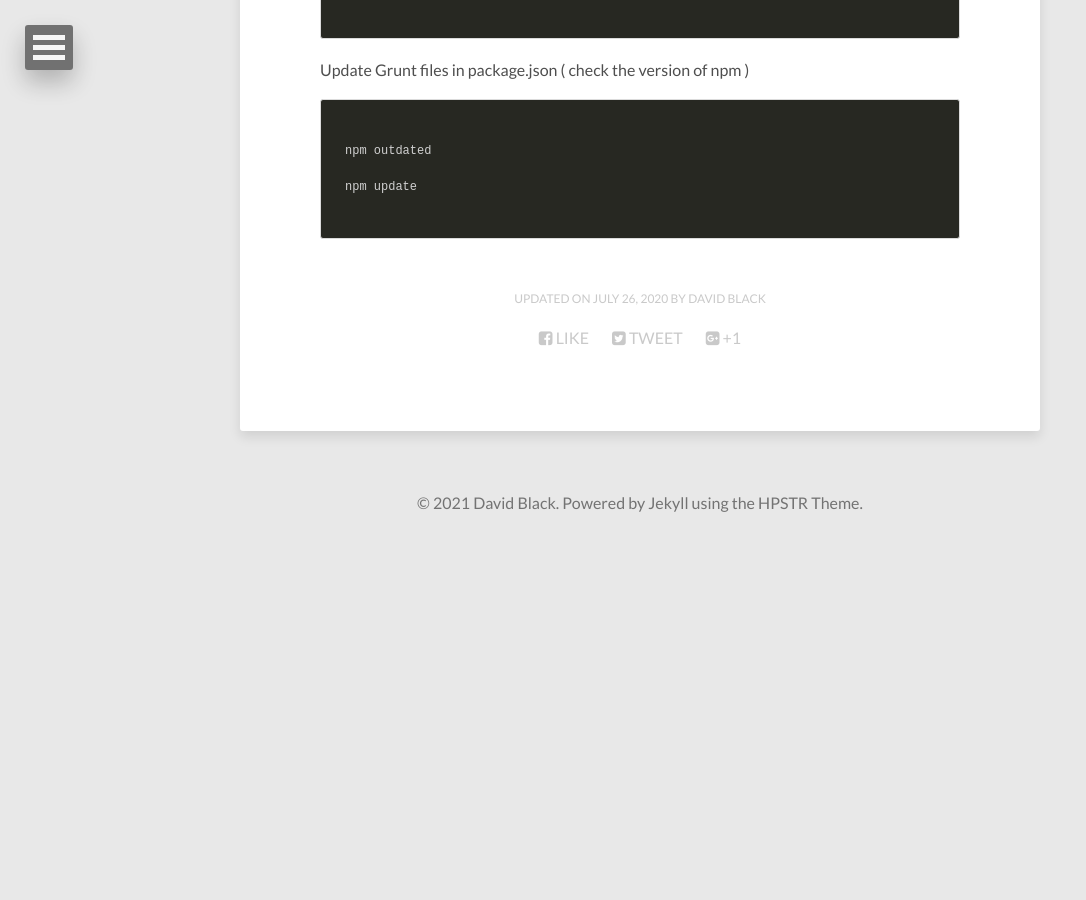
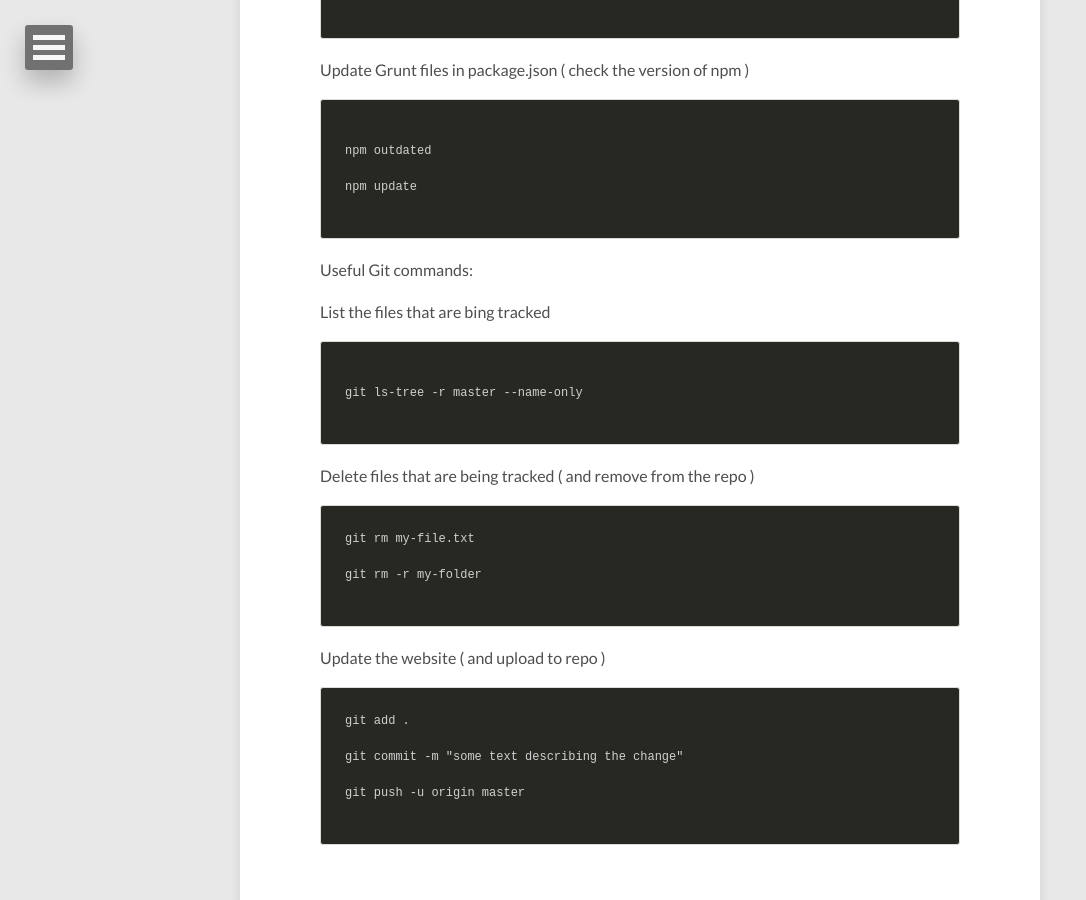
Before and after one commit to dtinblack/dtinblack.github.io, a Jekyll site: the page built from assets/md/maintenance.md, in a window 1280 px wide and 900 px high, scrolled down 1484 px. Shown: the whole window, without its empty margins (0-1086 px from the left). Built offline with Jekyll 4.4.1, drawn with Linux system fonts in a browser that asks for light colours; nearby versions of some CDN libraries; before the commit the page ends 2028 px from its top, so only the background shows below that.

Commit message:
updated notes

````diff
--- a/assets/md/maintenance.md
+++ b/assets/md/maintenance.md
@@ -75,3 +75,34 @@ npm outdated
 npm update
 
 ```
+
+Useful Git commands:
+
+List the files that are bing tracked
+
+```
+
+git ls-tree -r master --name-only
+
+```
+
+
+Delete files that are being tracked ( and remove from the repo )
+
+```
+git rm my-file.txt
+
+git rm -r my-folder
+
+```
+
+Update the website ( and upload to repo )
+
+```
+git add .
+
+git commit -m "some text describing the change"
+
+git push -u origin master
+
+```
````
